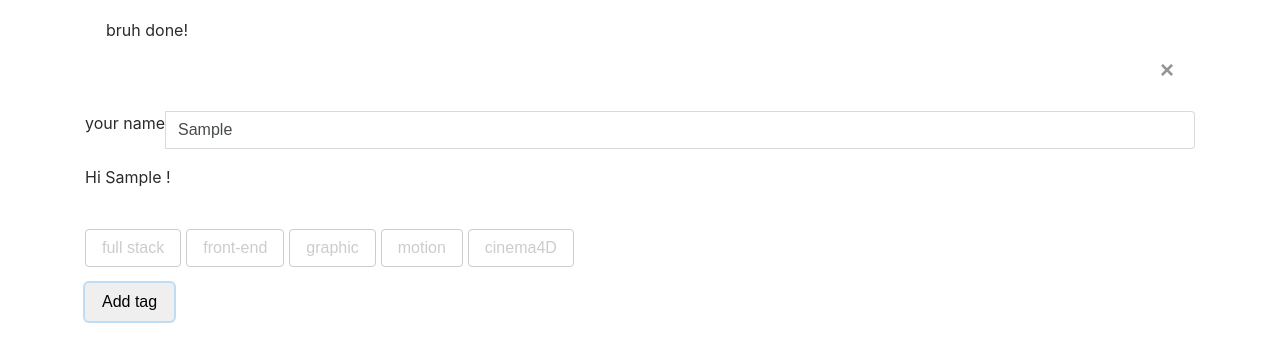
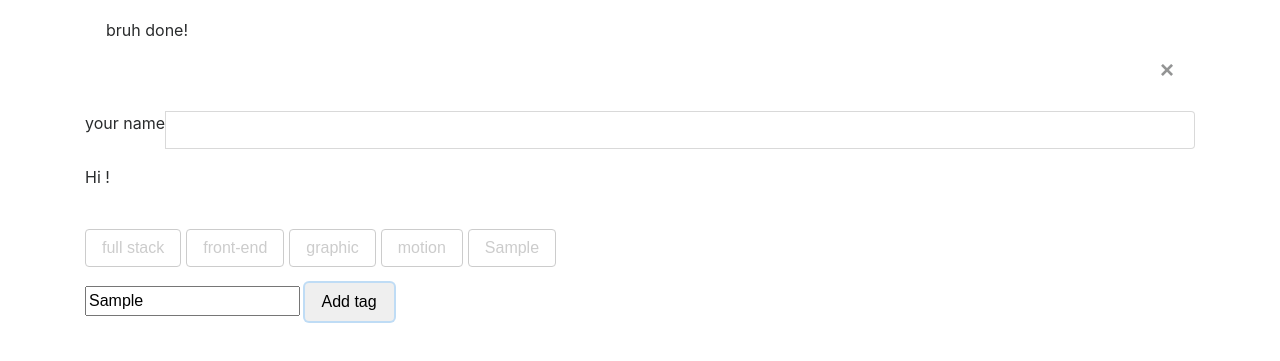
Before and after one commit to remidatroa/vuejs, a website: page index.html in a window 1280 px wide. Both pictures are taken after typing "Sample" into the empty fields and a click on the button "Add tag". Shown: the part 89-450 px from the top of the page. Drawn offline with nearby package versions, Linux system fonts and the light colour scheme.

Commit message:
adding new tag done

```diff
--- a/index.html
+++ b/index.html
@@ -57,6 +57,7 @@
           <button type="button" class="btn btn-outline-secondary"> {{ tag }} </button>
         </li>
       </ul>
+      <input type="text" id="input" v-model="newTag">
       <button @click="addTag" class="btn btn-light"> Add tag</button>
     </div>
   </div>
--- a/js/app.js
+++ b/js/app.js
@@ -6,6 +6,7 @@ let vm = new Vue ({
     message: "",
     link: 'http://www.remidatroa.com',
     success: true,
+    newTag: '',
     tags: ['full stack', 'front-end', 'graphic','motion']
   },
   methods: {
@@ -14,6 +15,9 @@ let vm = new Vue ({
     },
     addTag: function() {
       this.tags.push('cinema4D')
+    },
+    addTag() {
+      this.tags.push(this.newTag)
     }
   }
 })
```
